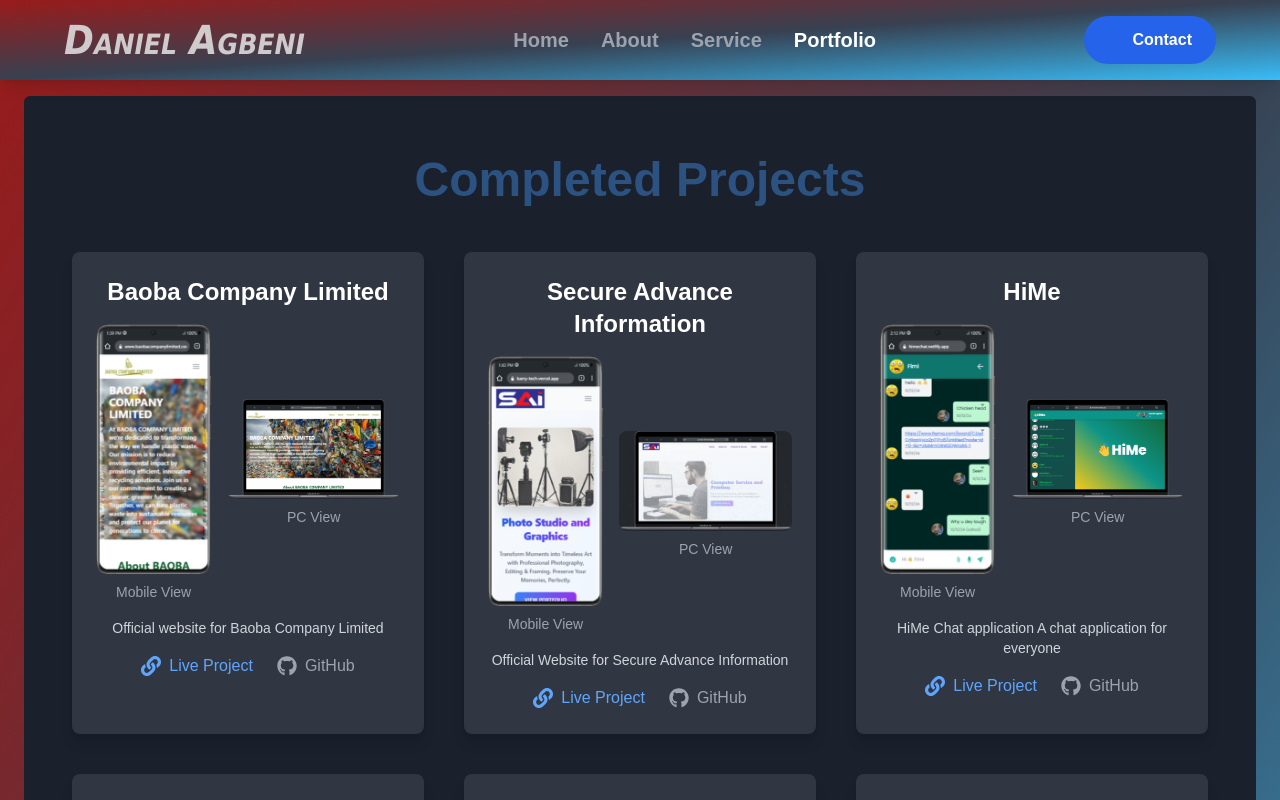
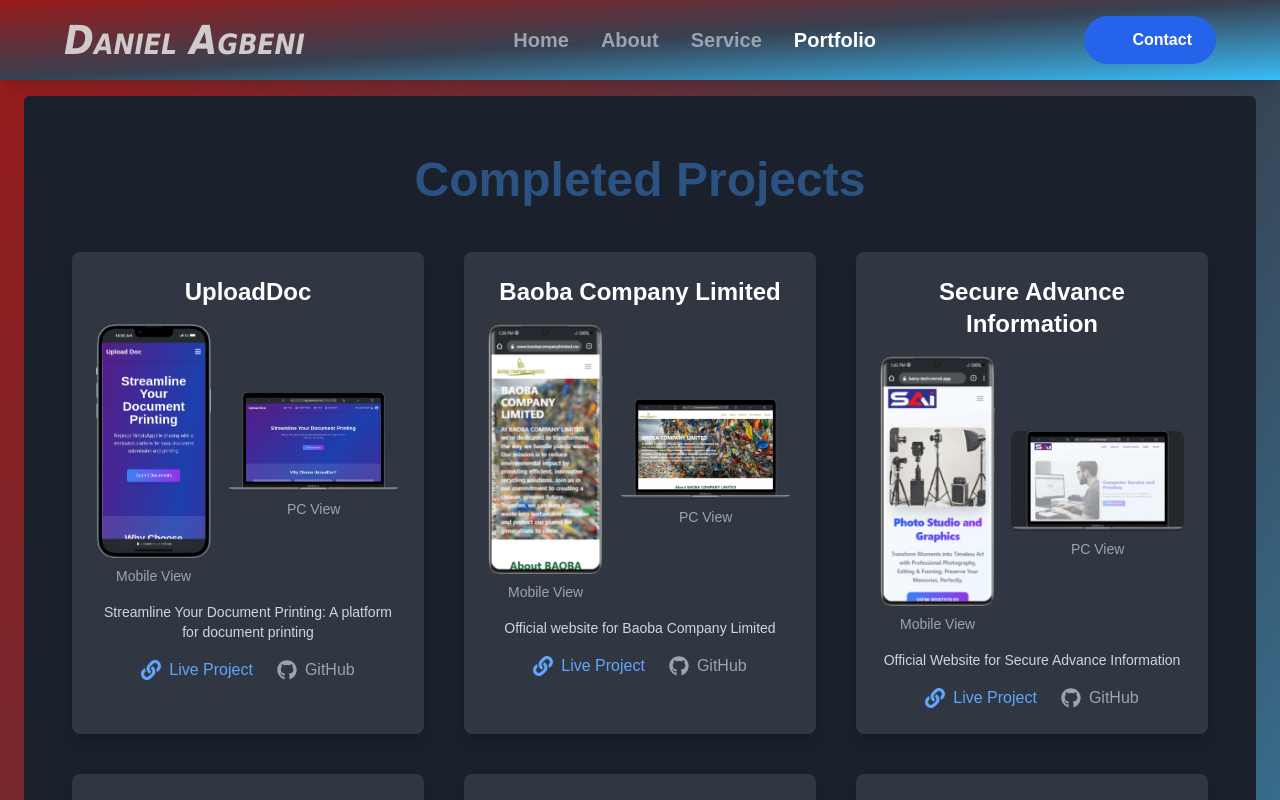
Before and after one commit to DanielAgbeni/new-potfolio, a React (Vite) app: page /portfolio in a window 1280 px wide. Shown: the top 800 px of the page. Built offline with nearby package versions, Linux system fonts and the light colour scheme; some icons are missing.

Commit message:
`Added new project data and images to projectData.js`

```diff
--- a/src/assets/projectData.js
+++ b/src/assets/projectData.js
@@ -22,8 +22,19 @@
 import bclp from '../assets/PCbcl.png';
 import btechm from '../assets/btechm.png';
 import btechpc from '../assets/barrytechpc.gif';
+import UploadPC from '../assets/uploadPC.png'
+import UploadMobile from '../assets/uploadmobile.png'
 
 export const works = [
+		{
+		id: 13,
+		title: 'UploadDoc',
+		link: 'https://uploaddoc.vercel.app',
+		githubLink: 'https://github.com/DanielAgbeni',
+		description: 'Streamline Your Document Printing: A platform for document printing',
+		mobileimg: UploadMobile,
+		pcimg: UploadPC,
+	},
 	{
 		id: 11,
 		title: 'Baoba Company Limited',
```
Also changed, not shown: src/assets/uploadPC.png (added), src/assets/uploadmobile.png (added).
